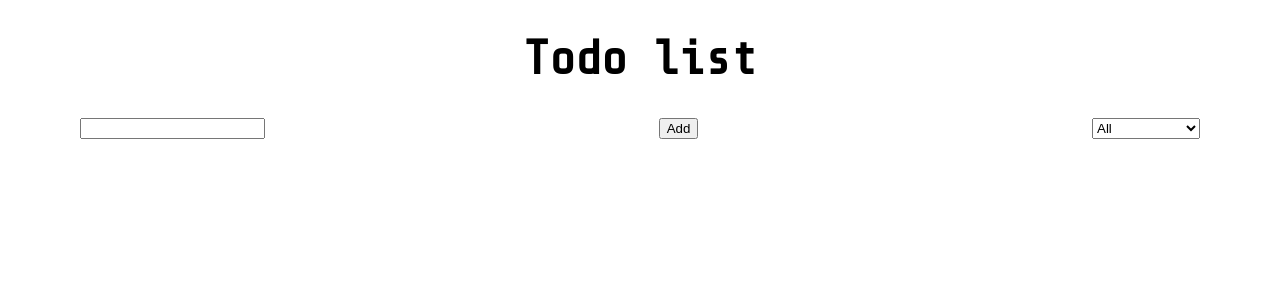
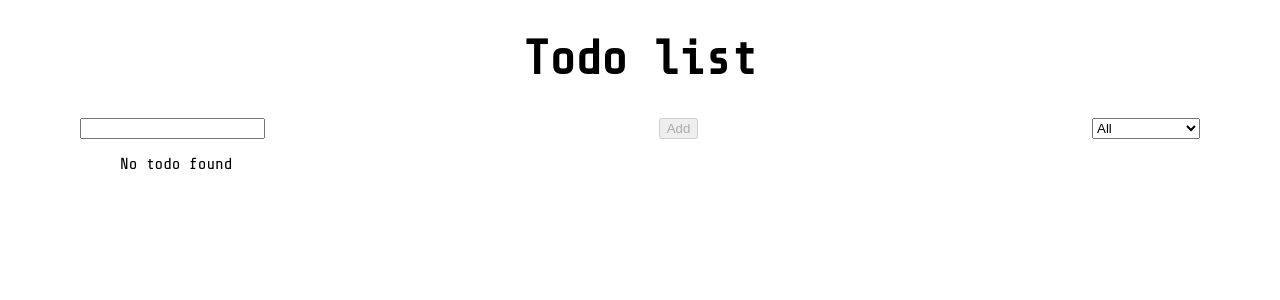
Before and after one commit to DezBooM/React-Todo-List, a React (Vite) app: page / in a window 1280 px wide. Shown: the top 300 px of the page. Built offline with nearby package versions, Linux system fonts and the light colour scheme.

Commit message:
Disabled button and text in list
Disabled button,  added cursor not allowed, and added text when list is empty.

```diff
--- a/src/components/Form.jsx
+++ b/src/components/Form.jsx
@@ -4,7 +4,7 @@ export default function Form({ title, handleStatus, status, handleTitle, handleS
     return (
         <form>
             <input type="text" value={title} onChange={handleTitle} />
-            <button onClick={handleSubmit}>Add</button>
+            <button onClick={handleSubmit} disabled={!title}>Add</button>
             <select value={status} onChange={handleStatus}>
                 <option value="all">All</option>
                 <option value="not completed">Not completed</option>
--- a/src/components/List.jsx
+++ b/src/components/List.jsx
@@ -6,13 +6,13 @@ export default function List({ filtered, handleDelete, handleComplete }) {
     return (
         <div>
             <ul>
-            {filtered.map(todo => {
+            {filtered.length > 0 ? filtered.map(todo => {
                 return <TodoList
                             key={todo.id}
                             {...todo}
                             handleDelete={() => handleDelete(todo.id)}
                             handleComplete={() => handleComplete(todo.id)}/>
-            })}
+            }) : <p>No todo found</p>}
             </ul>
         </div>
     )
--- a/src/main.css
+++ b/src/main.css
@@ -25,3 +25,7 @@ form {
 .time {
   font-size: .7rem;
 }
+
+button:disabled {
+  cursor: not-allowed;
+}
```
